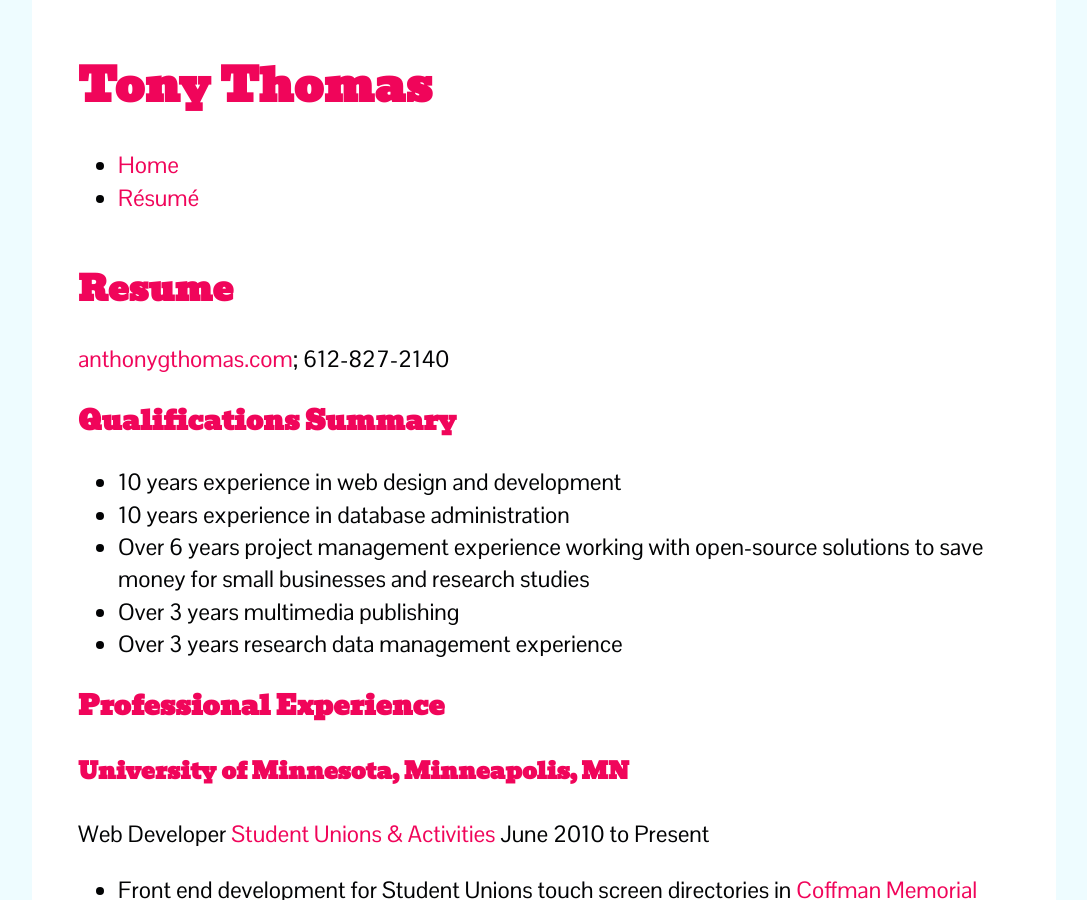
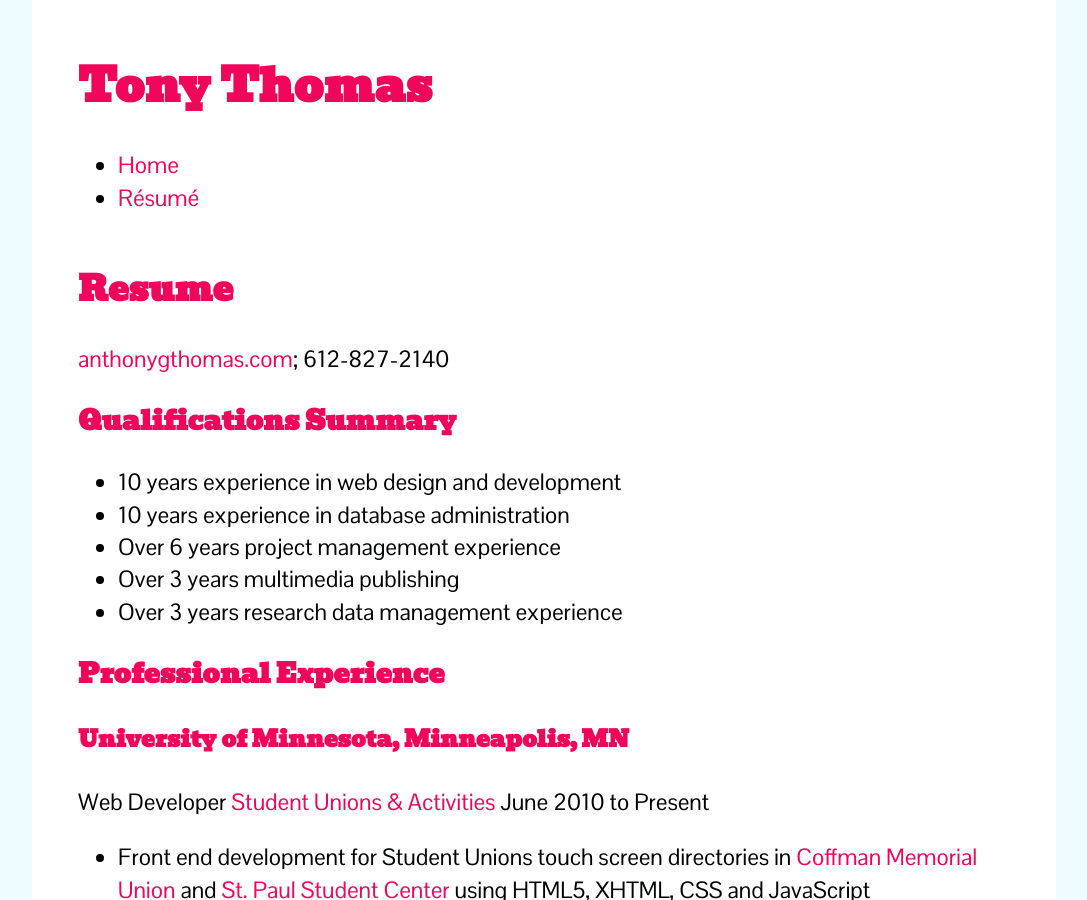
Before and after one commit to truetone/truetone.github.io, a Jekyll site: the page built from resume/index.markdown, in a window 1280 px wide and 900 px high. Shown: the whole window, without its empty margins (96-1183 px from the left). Built offline with Jekyll 4.4.1, drawn with Linux system fonts in a browser that asks for light colours; Markdown is read by kramdown in place of the engine named in the settings; some of the changed lines change nothing that is shown; some of the changed text lies outside the part shown.

Commit message:
Updated index.markdown

```diff
--- a/resume/index.markdown
+++ b/resume/index.markdown
@@ -1,12 +1,14 @@
 ---
 author: admin
 comments: true
-date: 2008-03-26 23:54:35+00:00
+date: {}
 layout: posts
 slug: resume
 title: Resume
 wordpress_id: 5
+published: true
 ---
+
 ## Resume
 
 [anthonygthomas.com](http://anthonygthomas.com); 612-827-2140
@@ -14,7 +16,7 @@
 ### Qualifications Summary
   * 10 years experience in web design and development
   * 10 years experience in database administration
-  * Over 6 years project management experience working with open-source solutions to save money for small businesses and research studies
+  * Over 6 years project management experience
   * Over 3 years multimedia publishing
   * Over 3 years research data management experience
 
@@ -94,6 +96,7 @@
 
 ### Presentations
 
+* [6 Simple Tips to Immediately Improve Your JavaScript](http://truetone.github.io/reveal.js/presentations/js/tips/)
 * [Witness the Power of This Fully Armed and Operational Website: The Emerging Power of WebSockets](http://truetone.github.io/fullyarmedandoperational-presentation/#/title)
 * [Mobile Web Development](http://www.slideshare.net/truetone/sua-mobile-development)
 * [Project Tools in Web Development: A Case Study](http://www.slideshare.net/kmloomis/minne-webcon-2011v5)
```
